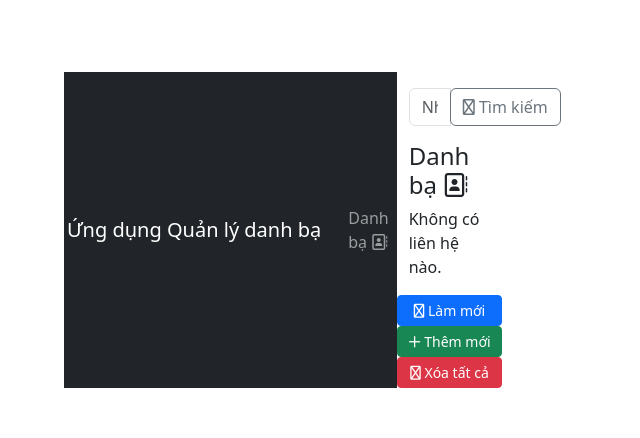
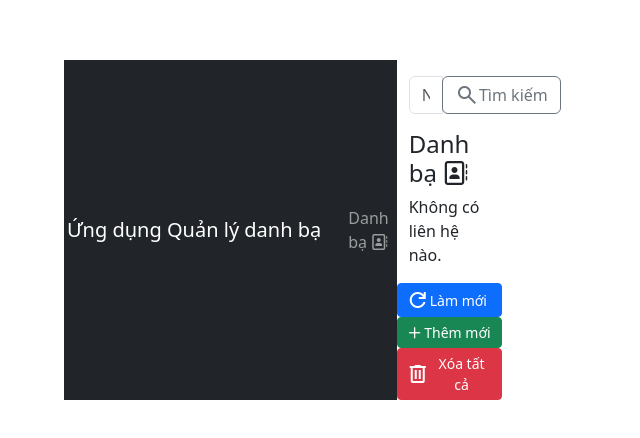
Before and after one commit to Thanh42/DC22V7Q517_ChauNhatThanh_FRONTEND, a Vue app: page / in a window 1280 px wide. Shown: the part 170-608 px from the top of the page, without its empty margins (0-640 px from the left). Built offline with nearby package versions, Linux system fonts and the light colour scheme; no server answers.

Commit message:
fix icon missing

```diff
--- a/index.html
+++ b/index.html
@@ -1,9 +1,13 @@
 <!DOCTYPE html>
 <html lang="">
   <head>
-    <meta charset="UTF-8">
-    <link rel="icon" href="/favicon.ico">
-    <meta name="viewport" content="width=device-width, initial-scale=1.0">
+    <meta charset="UTF-8" />
+    <link rel="icon" href="/favicon.ico" />
+    <meta name="viewport" content="width=device-width, initial-scale=1.0" />
+    <link
+      rel="stylesheet"
+      href="https://fonts.googleapis.com/css2?family=Material+Symbols+Outlined:opsz,wght,FILL,GRAD@24,400,0,0&icon_names=delete,refresh,search"
+    />
     <title>Vite App</title>
   </head>
   <body>
--- a/src/components/InputSearch.vue
+++ b/src/components/InputSearch.vue
@@ -26,8 +26,12 @@ export default {
       @keyup.enter="submit"
     />
     <div class="input-group-append">
-      <button class="btn btn-outline-secondary" type="button" @click="submit">
-        <i class="fas fa-search"></i> Tìm kiếm
+      <button
+        class="btn btn-outline-secondary d-flex align-items-center"
+        type="button"
+        @click="submit"
+      >
+        <span class="material-symbols-outlined"> search </span> Tìm kiếm
       </button>
     </div>
   </div>
--- a/src/views/ContactBook.vue
+++ b/src/views/ContactBook.vue
@@ -15,14 +15,20 @@
       />
       <p v-else>Không có liên hệ nào.</p>
       <div class="mt-3 row justify-content-around align-items-center">
-        <button class="btn btn-sm btn-primary" @click="refreshList()">
-          <i class="fas fa-redo"></i> Làm mới
+        <button
+          class="btn btn-sm btn-primary d-flex align-items-center"
+          @click="refreshList()"
+        >
+          <span class="material-symbols-outlined"> refresh </span> Làm mới
         </button>
         <button class="btn btn-sm btn-success" @click="goToAddContact">
-          <i class="fas fa-plus"></i> Thêm mới
+          <i class="fa-solid fa-plus"></i> Thêm mới
         </button>
-        <button class="btn btn-sm btn-danger" @click="removeAllContacts">
-          <i class="fas fa-trash"></i> Xóa tất cả
+        <button
+          class="btn btn-sm btn-danger d-flex align-items-center"
+          @click="removeAllContacts"
+        >
+          <span class="material-symbols-outlined">delete</span> Xóa tất cả
         </button>
       </div>
     </div>
```
